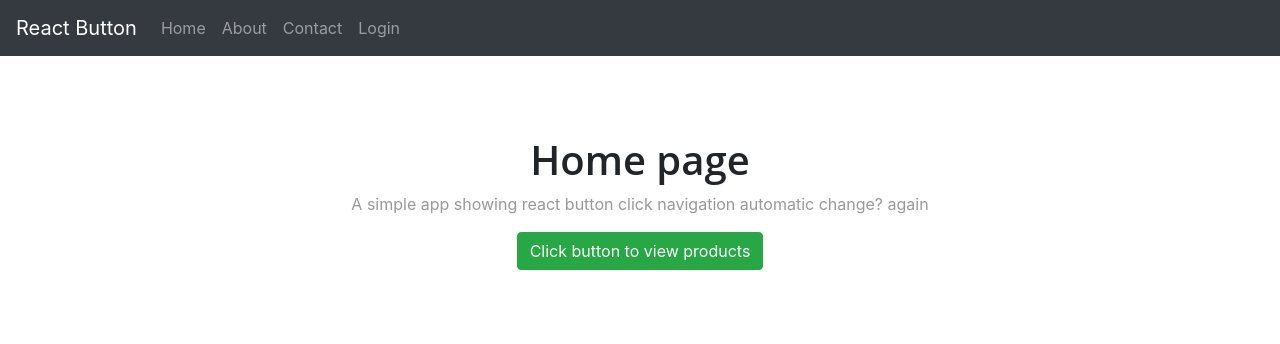
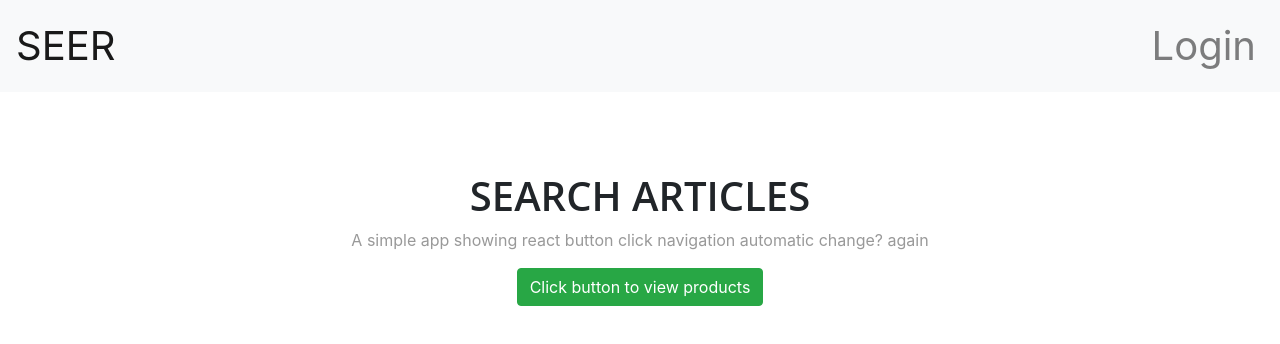
Before and after one commit to RobSnz/2020_SE_A1a, a React (Create React App) app: page / in a window 1280 px wide. Shown: the top 344 px of the page. Built offline with nearby package versions, Linux system fonts and the light colour scheme.

Commit message:
css improvements

```diff
--- a/src/Home/Home.js
+++ b/src/Home/Home.js
@@ -8,7 +8,7 @@ export default class Home extends Component {
     return (
       <div className="Home">
         <div className="lander">
-          <h1>Home page</h1>
+          <h1>SEARCH ARTICLES</h1>
           <p>A simple app showing react button click navigation automatic change? again</p>
           <form>
             <Button variant="btn btn-success" onClick={() => history.push('/Products')}>Click button to view products</Button>
--- a/src/Login/Login.js
+++ b/src/Login/Login.js
@@ -21,6 +21,8 @@ class Login extends React.Component {
         const { password } = this.state;
 
         console.log(email + " | " + password);
+
+        this.setState({ email: '', password: ''})
     }
 
     handleEmail(event) {
--- a/src/components/Navbar.css
+++ b/src/components/Navbar.css
@@ -1,3 +1,12 @@
 .btn-space {
     margin-right: 5px;
+
 }
+
+.navbar-brand{
+    font-size: 40px !important;
+}
+
+.navbar-collapse{
+    font-size: 40px !important;
+}
--- a/src/components/Navbar.js
+++ b/src/components/Navbar.js
@@ -6,14 +6,14 @@ import { withRouter } from 'react-router-dom';
 const Navigation = (props) => {
     console.log(props);
     return (
-        <Navbar bg="dark" variant="dark">
-            <Navbar.Brand href="#home">React Button</Navbar.Brand>
+        <Navbar bg="light" variant="light" fontSize="100px">
+            <Navbar.Brand href="/">SEER</Navbar.Brand>
             <Navbar.Toggle aria-controls="basic-navbar-nav" />
             <Navbar.Collapse id="basic-navbar-nav">
-                <Nav className="mr-auto">
-                    <Nav.Link href="/">Home</Nav.Link>
-                    <Nav.Link href="/About">About</Nav.Link>
-                    <Nav.Link href="/Contact">Contact</Nav.Link>
+                <Nav className="ml-auto" font-size="100px !important">
+                    {/*<Nav.Link href="/"></Nav.Link>*/}
+                    {/*<Nav.Link href="/About">About</Nav.Link>*/}
+                    {/*<Nav.Link href="/Contact">Contact</Nav.Link>*/}
                     <Nav.Link href="/Login">Login</Nav.Link>
                 </Nav>
             </Navbar.Collapse>
```
